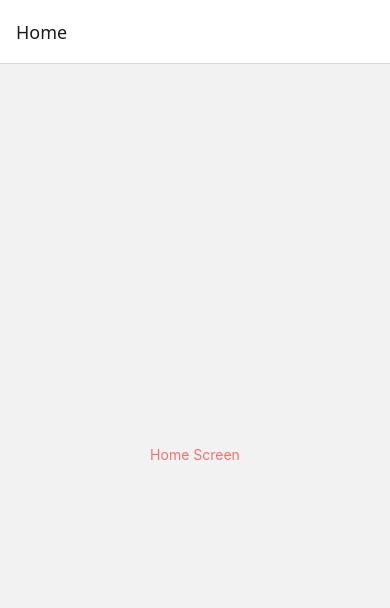
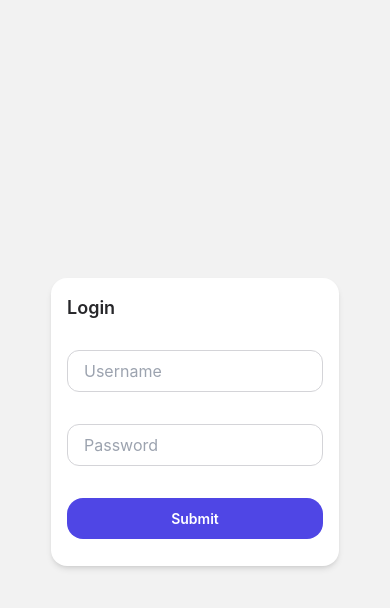
Before and after one commit to matiasorue10/my-store-app, a React Native app: screen /Home in a window 390 px wide. Shown: the top 608 px of the page. Built offline with nearby package versions, Linux system fonts and the light colour scheme.

Commit message:
feat: implement login base structure

```diff
--- a/App.tsx
+++ b/App.tsx
@@ -11,7 +11,11 @@ export default function App() {
     <Provider store={store}>
       <NavigationContainer>
         <Stack.Navigator>
-          <Stack.Screen name="Home" component={Login} />
+          <Stack.Screen
+            name="Home"
+            component={Login}
+            options={{ headerShown: false }}
+          />
         </Stack.Navigator>
       </NavigationContainer>
     </Provider>
--- /dev/null
+++ b/src/app/hooks.ts
@@ -0,0 +1,5 @@
+import { useDispatch, useSelector } from "react-redux";
+import { AppDispatch, RootState } from "./store";
+
+export const useAppDispatch = useDispatch.withTypes<AppDispatch>();
+export const useAppSelector = useSelector.withTypes<RootState>();
--- a/src/app/store.ts
+++ b/src/app/store.ts
@@ -1,10 +1,14 @@
 import { configureStore } from "@reduxjs/toolkit";
 import { authApi } from "../features/auth/authApi";
+import authReducer from "../features/auth/authSlice";
 
 export const store = configureStore({
   reducer: {
+    auth: authReducer,
     [authApi.reducerPath]: authApi.reducer,
   },
+  middleware: (getDefaultMiddleware) =>
+    getDefaultMiddleware().concat(authApi.middleware),
 });
 
 export type RootState = ReturnType<typeof store.getState>;
--- /dev/null
+++ b/src/components/ui/Button.tsx
@@ -0,0 +1,37 @@
+import { TouchableOpacity, Text, TouchableOpacityProps } from "react-native";
+
+type ButtonVariant = "primary" | "secondary";
+
+interface ButtonProps extends TouchableOpacityProps {
+  title: string;
+  variant?: ButtonVariant;
+}
+
+const Button: React.FC<ButtonProps> = ({
+  title,
+  variant = "primary",
+  className,
+  ...props
+}) => {
+  const baseStyles = "px-6 py-3 rounded-2xl items-center justify-center";
+  const variants = {
+    primary: "bg-indigo-600 dark:bg-indigo-500",
+    secondary:
+      "bg-white border border-zinc-300 dark:bg-zinc-800 dark:border-zinc-700",
+  };
+  const textVariants = {
+    primary: "text-white font-semibold",
+    secondary: "text-zinc-900 dark:text-white font-semibold",
+  };
+
+  return (
+    <TouchableOpacity
+      className={`${baseStyles} ${variants[variant]} ${className}`}
+      {...props}
+    >
+      <Text className={textVariants[variant]}>{title}</Text>
+    </TouchableOpacity>
+  );
+};
+
+export default Button;
--- /dev/null
+++ b/src/components/ui/Card.tsx
@@ -0,0 +1,35 @@
+import { View, Text, ViewProps } from "react-native";
+import React from "react";
+
+interface CardProps extends ViewProps {
+  title: string;
+  description?: string;
+  children?: React.ReactNode;
+}
+
+const Card: React.FC<CardProps> = ({
+  title,
+  description,
+  children,
+  className,
+  ...props
+}) => {
+  return (
+    <View
+      className={`bg-white dark:bg-zinc-900 rounded-2xl shadow-md p-4 my-2 ${className}`}
+      {...props}
+    >
+      <Text className="text-lg font-semibold text-zinc-800 dark:text-white">
+        {title}
+      </Text>
+      {description && (
+        <Text className="text-sm text-zinc-500 dark:text-zinc-300 mt-1">
+          {description}
+        </Text>
+      )}
+      <View className="mt-3">{children}</View>
+    </View>
+  );
+};
+
+export default Card;
--- /dev/null
+++ b/src/components/ui/Input.tsx
@@ -0,0 +1,13 @@
+import { TextInput, TextInputProps } from "react-native";
+
+const Input: React.FC<TextInputProps> = ({ className, ...props }) => {
+  return (
+    <TextInput
+      className={`border border-zinc-300 dark:border-zinc-700 rounded-xl px-4 py-2 text-base text-zinc-900 dark:text-white bg-white dark:bg-zinc-900 ${className}`}
+      placeholderTextColor="#9CA3AF"
+      {...props}
+    />
+  );
+};
+
+export default Input;
--- /dev/null
+++ b/src/features/auth/authSlice.ts
@@ -0,0 +1,23 @@
+import { createSlice, PayloadAction } from "@reduxjs/toolkit";
+import { AuthState, LoginResponse } from "./authTypes";
+
+const initialState: AuthState = {
+  token: null,
+  username: null,
+};
+
+const authSlice = createSlice({
+  name: "auth",
+  initialState,
+  reducers: {
+    setCredentials: (state, action: PayloadAction<LoginResponse>) => {
+      state.token = action.payload.token;
+    },
+    logout: (state) => {
+      state.token = null;
+    },
+  },
+});
+
+export const { setCredentials, logout } = authSlice.actions;
+export default authSlice.reducer;
--- a/src/features/auth/authTypes.ts
+++ b/src/features/auth/authTypes.ts
@@ -1,5 +1,5 @@
 export interface LoginRequest {
-  email: string;
+  username: string;
   password: string;
 }
 
@@ -9,5 +9,5 @@ export interface LoginResponse {
 
 export interface AuthState {
   token: string | null;
-  user: LoginResponse | null;
+  username: LoginResponse | null;
 }
--- a/src/features/auth/screens/Login.tsx
+++ b/src/features/auth/screens/Login.tsx
@@ -1,10 +1,89 @@
 import { View, Text } from "react-native";
 import React from "react";
+import Card from "@/src/components/ui/Card";
+import { useForm, Controller } from "react-hook-form";
+import { LoginRequest } from "../authTypes";
+import Input from "@/src/components/ui/Input";
+import Button from "@/src/components/ui/Button";
+import { useLoginMutation } from "../authApi";
+import { setCredentials } from "../authSlice";
+import { useAppDispatch } from "@/src/app/hooks";
 
 export default function Login() {
+  const {
+    control,
+    handleSubmit,
+    formState: { errors },
+  } = useForm<LoginRequest>({
+    defaultValues: {
+      username: "",
+      password: "",
+    },
+  });
+  const [login, { isLoading, error }] = useLoginMutation();
+  const dispatch = useAppDispatch();
+  const onSubmit = async (data: LoginRequest) => {
+    try {
+      const response = await login(data).unwrap();
+      dispatch(setCredentials(response));
+      console.log(response);
+    } catch (err) {
+      console.log(data);
+      console.error("Error logging in:", err);
+    }
+  };
   return (
-    <View style={{ flex: 1, alignItems: "center", justifyContent: "center" }}>
-      <Text className="text-red-400">Home Screen</Text>
+    <View className="flex items-center justify-center flex-1">
+      <Card title="Login" className="h-72 w-72 flex gap-4">
+        <Controller
+          control={control}
+          rules={{
+            required: true,
+          }}
+          render={({ field: { onChange, onBlur, value } }) => (
+            <View>
+              <Input
+                placeholder="Username"
+                onBlur={onBlur}
+                onChangeText={onChange}
+                value={value}
+                className="mb-8"
+              />
+            </View>
+          )}
+          name="username"
+        />
+
+        {errors.username && (
+          <Text className="text-red-500">This is required.</Text>
+        )}
+
+        <Controller
+          control={control}
+          rules={{
+            maxLength: 100,
+          }}
+          render={({ field: { onChange, onBlur, value } }) => (
+            <Input
+              placeholder="Password"
+              secureTextEntry
+              onBlur={onBlur}
+              onChangeText={onChange}
+              value={value}
+              className="mb-8"
+            />
+          )}
+          name="password"
+        />
+
+        <Button
+          title="Submit"
+          onPress={handleSubmit(onSubmit)}
+          disabled={isLoading}
+        />
+
+        {error && <Text style={{ color: "red" }}>Error al iniciar sesión</Text>}
+      </Card>
     </View>
   );
 }
```
